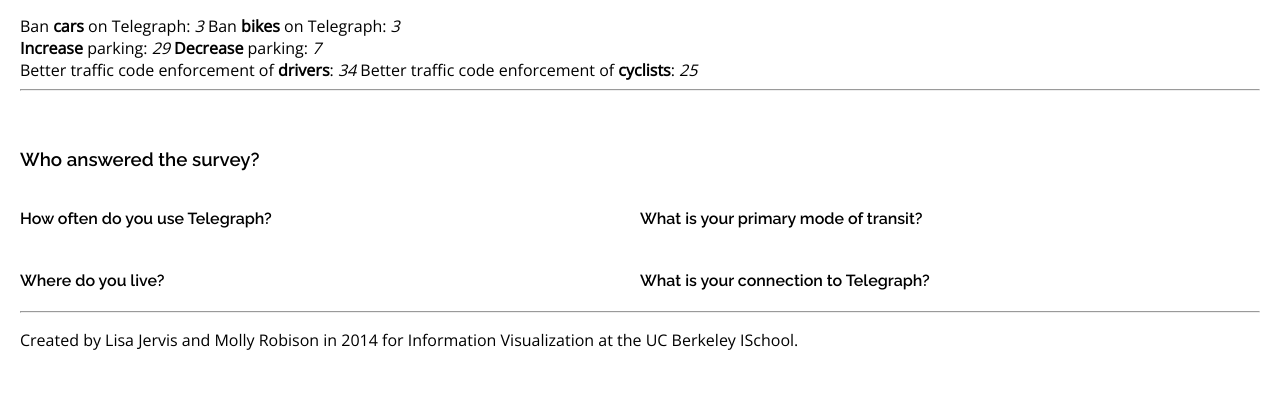
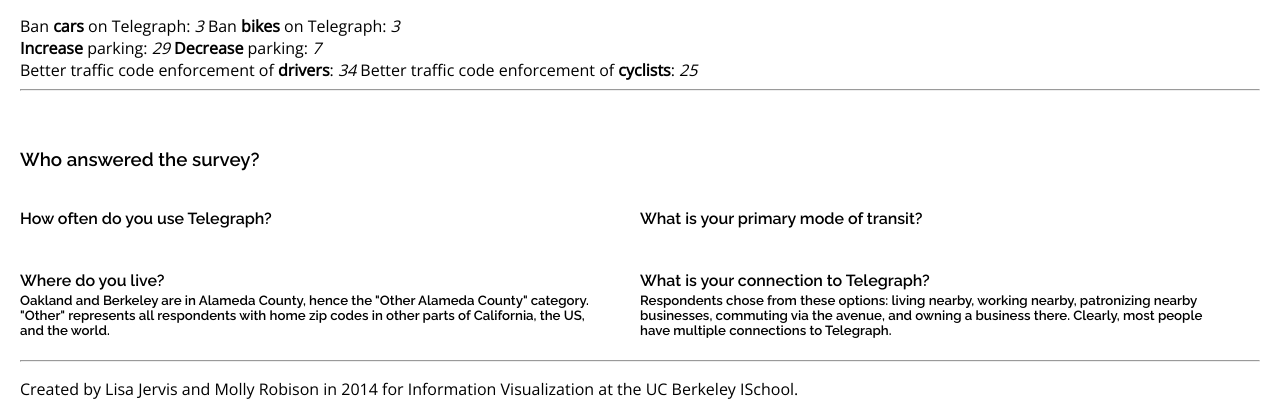
Before and after one commit to leesajay/telegraph, a Flask app: template templates/index.html in a window 1280 px wide. Shown: the part 886-1306 px from the top of the page. Before the commit the page ends 1236 px from the top, so only its background shows below. Run offline with Flask 2, Linux system fonts and the light colour scheme; the template is opened without the code that fills it, so the values that code supplies are empty.

Commit message:
explanatory txt for pane 3

```diff
--- a/static/css/main.css
+++ b/static/css/main.css
@@ -52,6 +52,16 @@ text {
 	margin: auto;
 }
 
+.headGraf {
+    margin-right: 50px;
+    margin-top: 0px;
+
+}
+
+.withSubhead {
+	margin-bottom: 3px;
+
+}
 /*****************************************************************************/
 .vennCircle {
 	filter:progid:DXImageTransform.Microsoft.Alpha(opacity=60);
--- a/templates/index.html
+++ b/templates/index.html
@@ -81,20 +81,28 @@
 		<hr/>
 		<div class="dataPane" id="respondents">
 			<h3>Who answered the survey?</h3>
-			<div id="useFrequency", class="floatMe">
+			<div id="useFrequency" class="floatMe">
 				<h4>How often do you use Telegraph?</h4>
 				<!--javascript will put stuff here-->
 			</div>
-			<div id="primaryTransit", class="floatMe">
+			<div id="primaryTransit" class="floatMe">
 				<h4>What is your primary mode of transit?</h4>
 				<!--javascript will put stuff here-->
 			</div>
-			<div id="home", class="floatMe">
-				<h4>Where do you live?</h4>
+			<div id="home" class="floatMe">
+				<h4 class="withSubhead">Where do you live?</h4>
+				<h5 class="headGraf">Oakland and Berkeley are in Alameda County, hence the "Other Alameda County"
+				category. "Other" represents all respondents with home zip codes in other parts
+				of California, the US, and the world.</h5>
 				<!--javascript will put stuff here-->
 			</div>
-			<div id="connectionToTele", class="floatMe">
-				<h4>What is your connection to Telegraph?</h4>
+			<div id="connectionToTele" class="floatMe">
+				<h4 class="withSubhead">What is your connection to Telegraph?</h4>
+				<h5 class="headGraf">Respondents chose from these options: living nearby,
+				working nearby, patronizing nearby businesses,
+				commuting via the avenue, and owning a business there. Clearly,
+				most people have multiple connections to Telegraph.</h5>
+
 				<!--javascript will put stuff here-->
 			</div>
 		</div>
```
